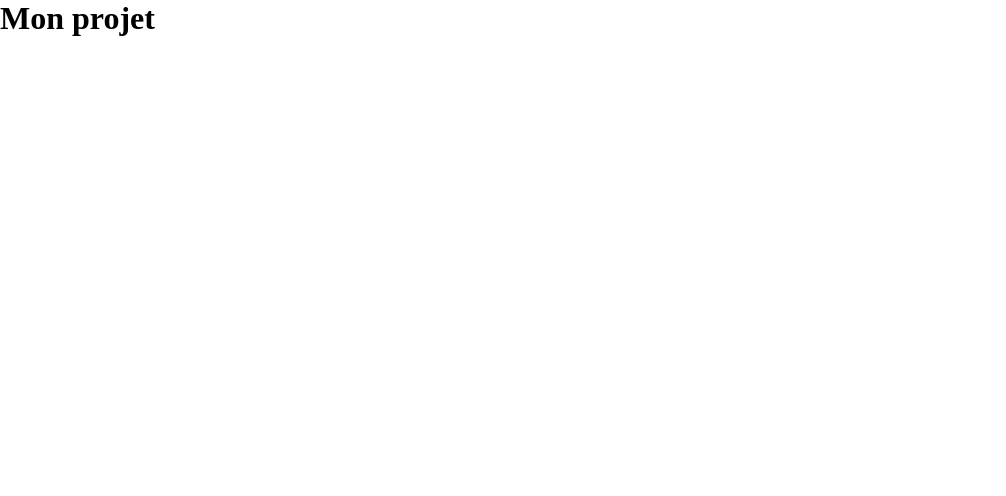
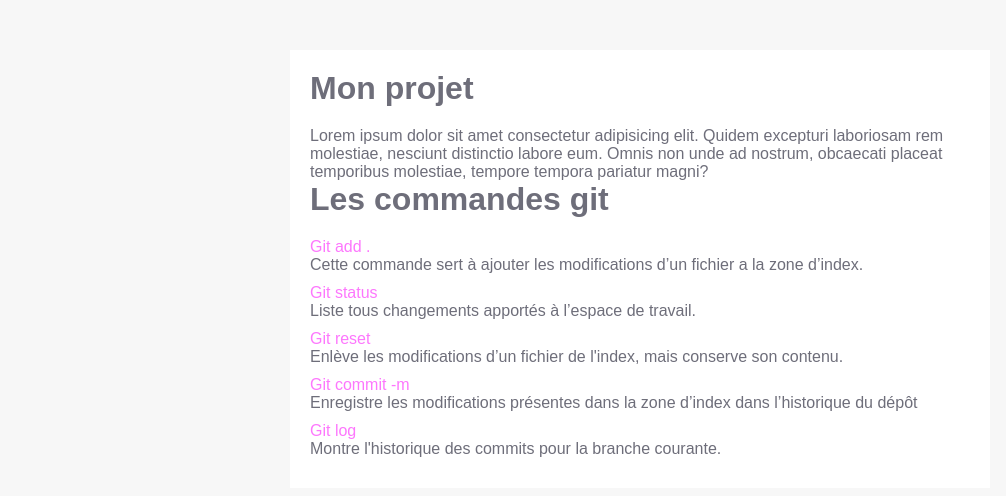
Before and after one commit to Brady132/Mon-projet, a plain HTML site: page index.html in a window 1280 px wide. Shown: the whole page, without its empty margins (0-1006 px from the left). Drawn offline with Linux system fonts and the light colour scheme.

Commit message:
Ajout de commande Git

```diff
--- a/index.html
+++ b/index.html
@@ -8,6 +8,19 @@
     <link rel="stylesheet" href="style.css">
 </head>
 <body>
-    <h1>Mon projet</h1>
+    <div class="fiche-note">
+        <h1>Mon projet</h1>
+        <p>Lorem ipsum dolor sit amet consectetur adipisicing elit.
+            Quidem excepturi laboriosam rem molestiae, nesciunt distinctio labore eum.
+            Omnis non unde ad nostrum, obcaecati placeat temporibus molestiae, tempore tempora pariatur magni?</p>
+        <h1>Les commandes git</h1>
+        <ul>
+            <li><span class="titre">Git add .</span> Cette commande sert à ajouter les modifications d’un fichier a la zone d’index.</li>
+            <li><span class="titre">Git status</span> Liste tous changements apportés à l’espace de travail.</li>
+            <li><span class="titre">Git reset</span> Enlève les modifications d’un fichier de l'index, mais conserve son contenu.</li>
+            <li><span class="titre">Git commit -m</span> Enregistre les modifications présentes dans la zone d’index dans l’historique du dépôt</li>
+            <li><span class="titre">Git log</span> Montre l'historique des commits pour la branche courante.</li>
+        </ul>
+    </div>
 </body>
 </html>
--- a/style.css
+++ b/style.css
@@ -3,3 +3,33 @@
     padding: 0;
     box-sizing: border-box;
 }
+
+body{
+    background-color: #f7f7f7;
+    font-family: Arial, Helvetica, sans-serif;
+}
+
+.fiche-note{
+    background-color: #fff;
+    width: 700px;
+    margin: 50px auto;
+    padding: 20px;
+    color: #6e6e7a;
+}
+
+h1{
+    padding-bottom: 20px;
+}
+
+ul{
+    list-style-type: none;
+}
+
+li{
+    margin-bottom: 10px;
+}
+
+.titre{
+    color: #fd77fd;
+    display: block;
+}
```
